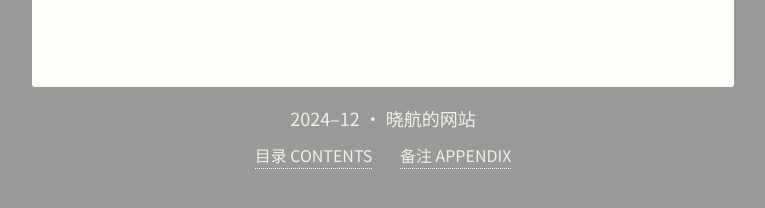
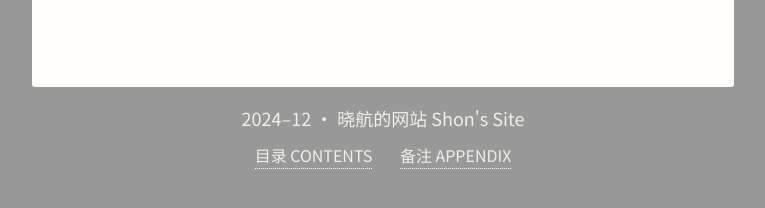
Before and after one commit to shon-li/shon-li.github.io, a Jekyll site: the page built from index.md, in a window 1280 px wide and 900 px high, scrolled down 2173 px. Shown: the part 443-651 px from the top of the window, without its empty margins (257-1022 px from the left). Built offline with Jekyll 4.4.1, drawn with Linux system fonts in a browser that asks for light colours.

Commit message:
Make 'nonchalant' an Englsih page; Add English to website's title

```diff
--- a/_config.yml
+++ b/_config.yml
@@ -1,6 +1,6 @@
-title         : "晓航的网站"
+title         : "晓航的网站 Shon's Site"
 author        : "李晓航"
-title-en      : "Shon's Website"
+title-en      : "Shon's Site"
 author-en     : "Shon Li"
 
 url           : "https://shon.li"
```
Also changed, not shown: _posts/2022-12-29-nonchalant.md (+1 -0 lines), 16 other files.
